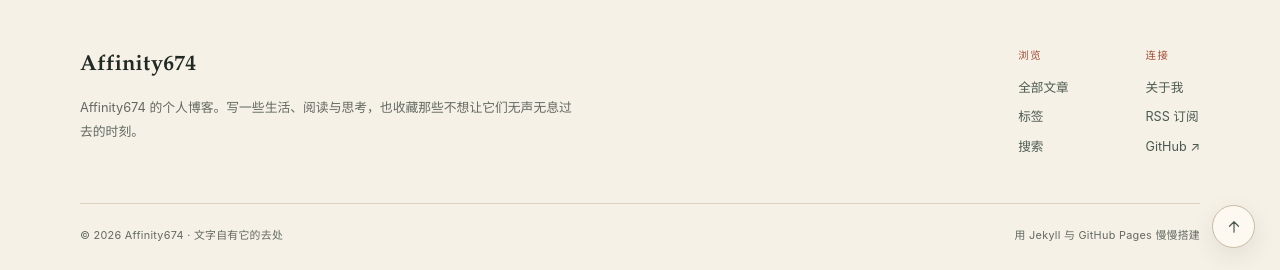
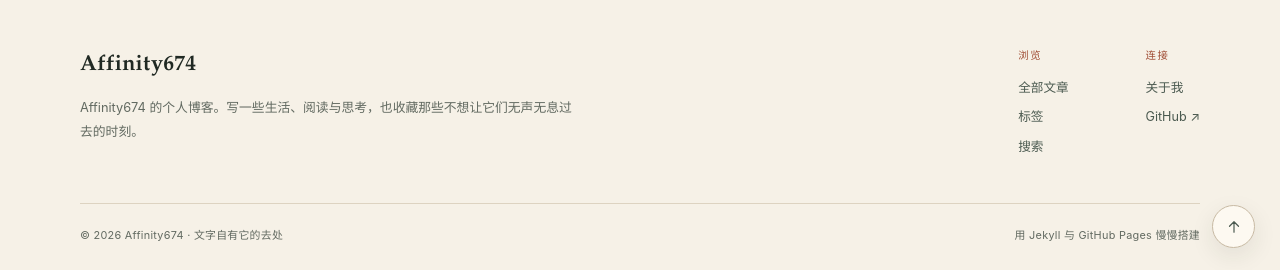
Before and after one commit to Affinity674/Affinity674.github.io, a Jekyll site: the page built from index.html, in a window 1280 px wide and 900 px high, scrolled down 1603 px. Shown: the part 627-897 px from the top of the window. Built offline with Jekyll 4.4.1, drawn with Linux system fonts in a browser that asks for light colours.

Commit message:
delete RSS feature again

```diff
--- a/_includes/footer.html
+++ b/_includes/footer.html
@@ -16,7 +16,6 @@
         <div class="footer-nav__column">
           <span class="footer-nav__label">连接</span>
           <a href="{{ '/about/' | relative_url }}">关于我</a>
-          <a href="{{ '/feed.xml' | relative_url }}">RSS 订阅</a>
           <a href="{{ site.author.github }}" target="_blank" rel="noopener noreferrer">GitHub ↗</a>
         </div>
       </div>
```
